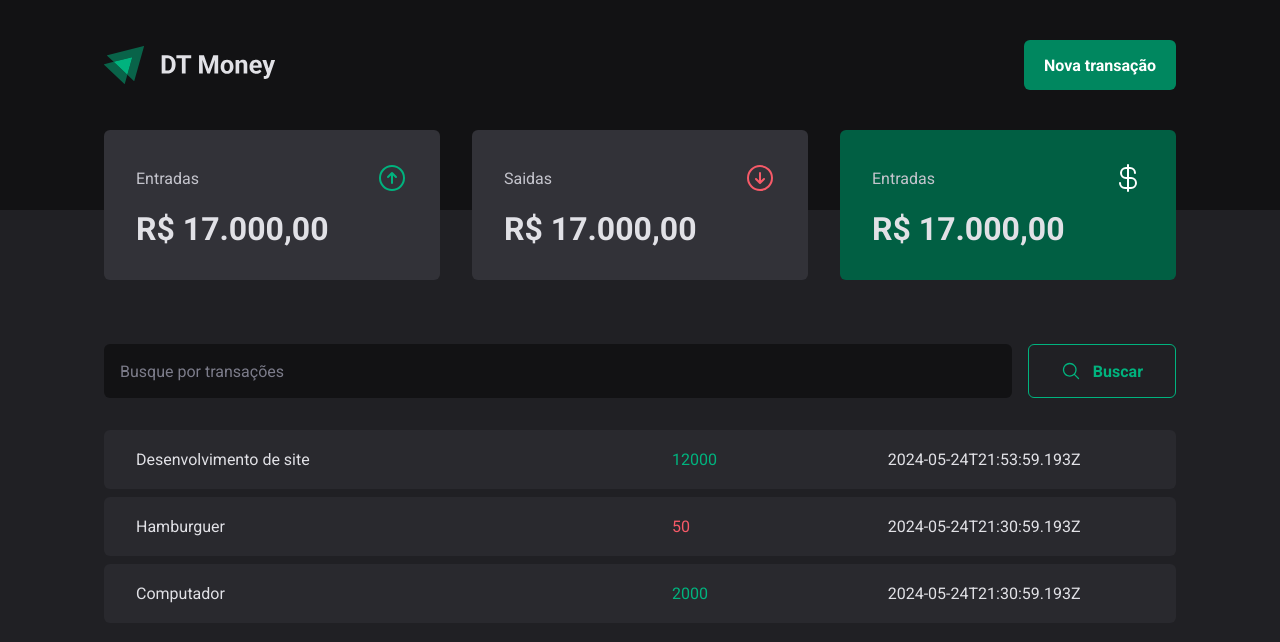
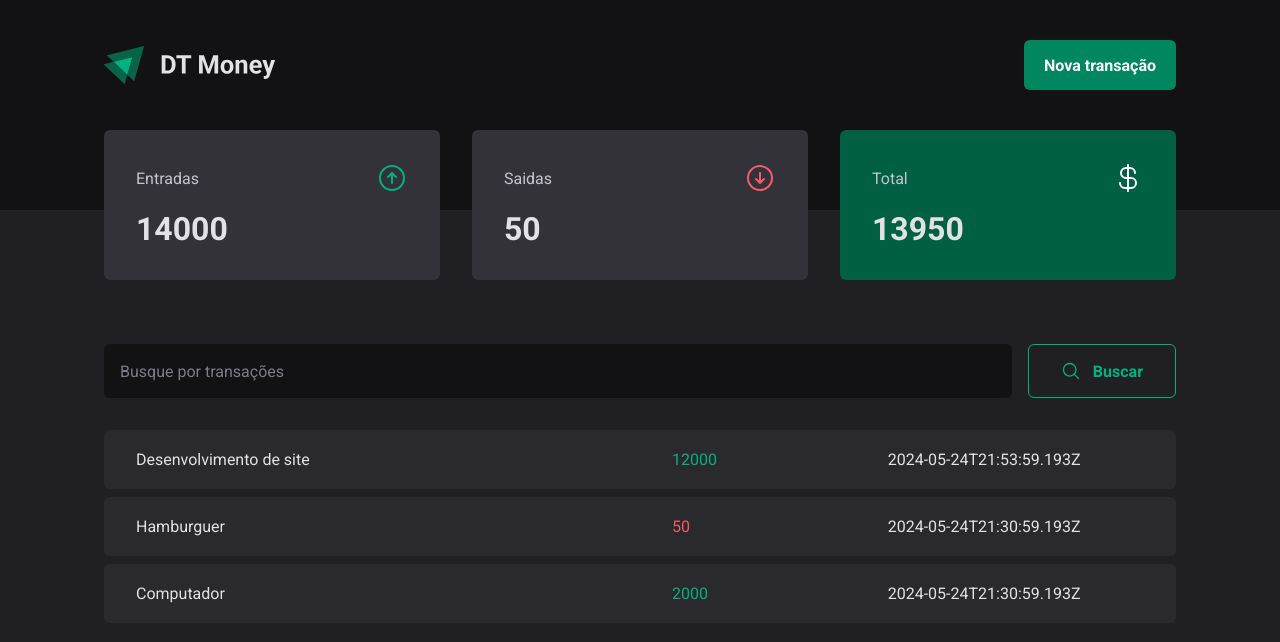
Before and after one commit to PetersonMunuera/dt-money, a React (Vite) app: page / in a window 1280 px wide. Shown: the top 642 px of the page. Built offline with nearby package versions, Linux system fonts and the light colour scheme; data requests are answered from the project's data file.

Commit message:
feat: calc summary

```diff
--- a/src/components/Summary/index.tsx
+++ b/src/components/Summary/index.tsx
@@ -6,7 +6,21 @@
 export function Summary() {
   const { transactions } = useContext(TransactionsContext)
 
-  console.log(transactions)
+  const summary = transactions.reduce((acc, transaction) => {
+    if (transaction.type === 'income') {
+      acc.income += transaction.price
+      acc.total += transaction.price
+    } else {
+      acc.outcome += transaction.price
+      acc.total -= transaction.price
+    }
+
+    return acc
+  }, {
+    income: 0,
+    outcome: 0,
+    total: 0
+  })
 
   return (
     <SummaryContainer>
@@ -16,7 +30,7 @@
           <ArrowCircleUp size={32} color="#00b37e" />
         </header>
 
-        <strong>R$ 17.000,00</strong>
+        <strong>{summary.income}</strong>
       </SummaryCard>
 
       <SummaryCard>
@@ -25,16 +39,16 @@
           <ArrowCircleDown size={32} color="#f75a68" />
         </header>
 
-        <strong>R$ 17.000,00</strong>
+        <strong>{summary.outcome}</strong>
       </SummaryCard>
 
       <SummaryCard variant="green">
         <header>
-          <span>Entradas</span>
+          <span>Total</span>
           <CurrencyDollar size={32} color="#fff" />
         </header>
 
-        <strong>R$ 17.000,00</strong>
+        <strong>{summary.total}</strong>
       </SummaryCard>
     </SummaryContainer>
   )
```
